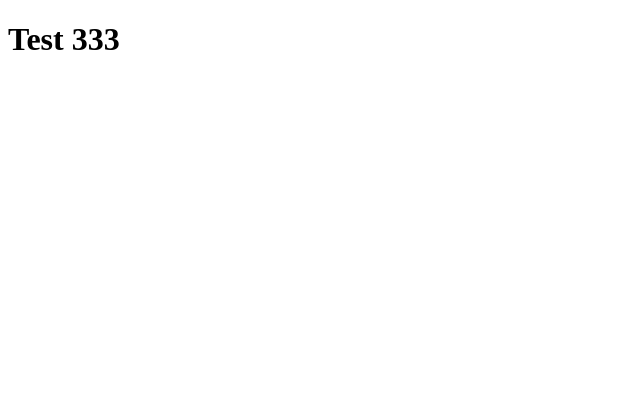
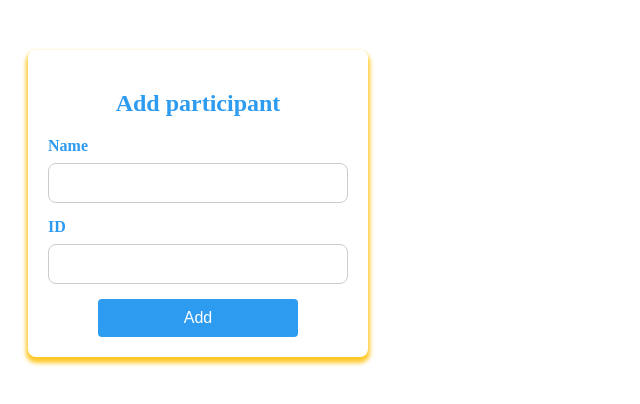
Before and after one commit to Mutasemshboul/Mathematics-Competition-Platform, a plain HTML site: page index.html in a window 1280 px wide. Shown: the whole page, without its empty margins (0-640 px from the left). Drawn offline with Linux system fonts and the light colour scheme.

Commit message:
add participant forms

```diff
--- a/index.html
+++ b/index.html
@@ -5,8 +5,78 @@
     <meta name="viewport" content="width=device-width, initial-scale=1.0">
     <title>Mathematics Competition Platform</title>
 </head>
+<style>
+.addparticipant {
+    background-color:white;
+    padding: 20px;
+    border-radius: 8px;
+    width: 300px;
+    margin: 50px 20px ;
+    box-shadow: 0 4px 4px 2px  #FFC929;
+}
+
+.addparticipant h1 {
+    text-align: center;
+    font-size: 24px;
+    margin-bottom: 20px;
+    color:#2D9BF0;
+}
+
+.addparticipant form {
+    display: flex;
+    flex-direction: column;
+
+}
+
+.addparticipant label {
+    margin-bottom: 8px;
+    font-weight: bold;
+    color:#2D9BF0;
+}
+
+.addparticipant input[type="text"],
+.addparticipant input[type="number"] {
+    padding: 10px;
+    margin-bottom: 15px;
+    border: 1px solid #ccc;
+    border-radius: 8px;
+    font-size: 16px;
+
+}
+
+
+.addparticipant button {
+    padding: 10px 15px;
+    background-color: #2D9BF0;
+    color: white;
+    border: none;
+    border-radius: 4px;
+    cursor: pointer;
+    font-size: 16px;
+    width: 200px;
+    align-self: center;
+}
+
+.addparticipant button:hover {
+    background-color: #FFC929;
+}
+
+</style>
 <body>
-    <h1>Test 333</h1>
 
+    <section class="addparticipant">
+
+            <h1> Add participant </h1>
+            <form >
+                <label for="name" class="colors">Name </label>
+                <input type="text" name="name" >
+                <label for="ID" class="colors">ID </label>
+                <input type="number" name="ID" >
+                <button type="submit" > Add</button>
+            </form>
+
+        </div>
+
+    </section>
 </body>
 </html>
```
